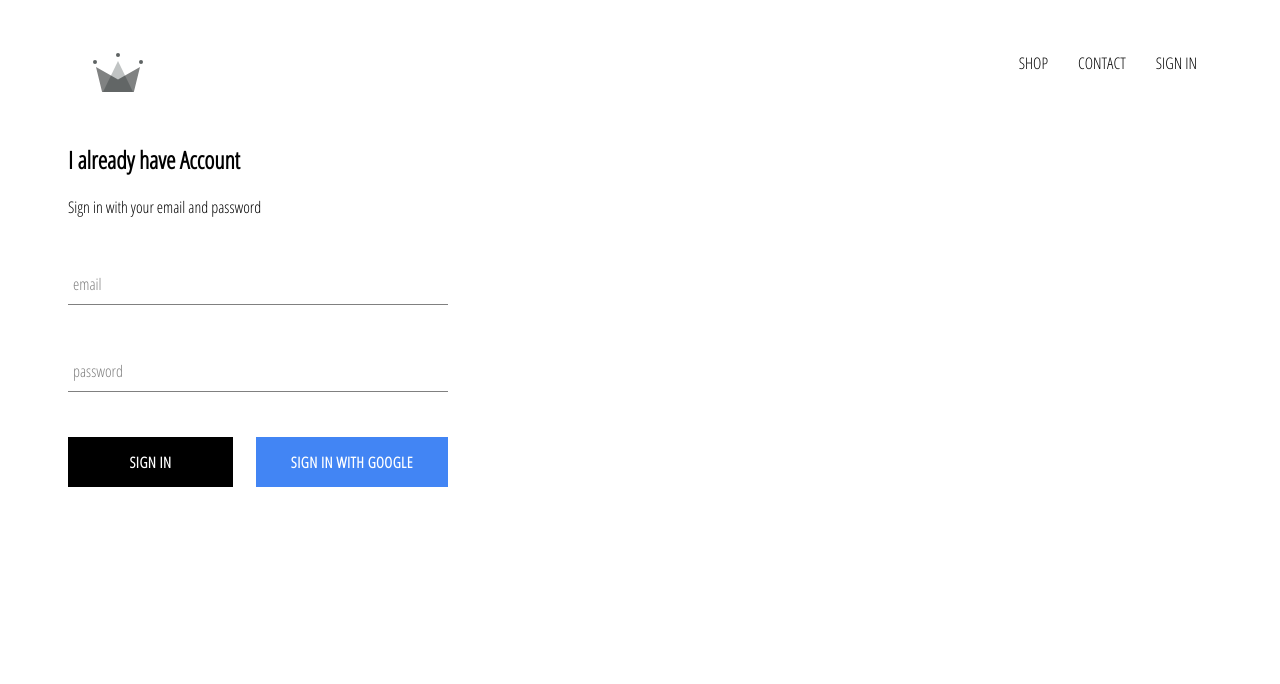
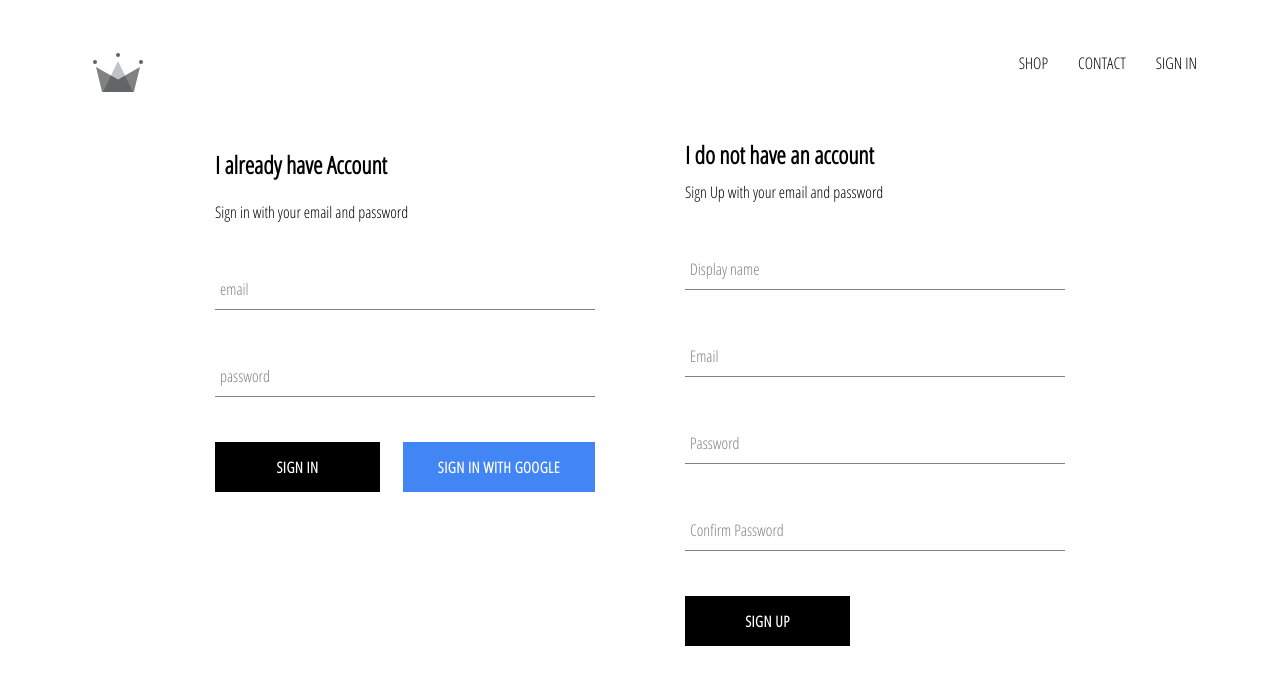
Before and after one commit to IvanLastovko/Clothing-App, a React (Create React App) app: page /signin in a window 1280 px wide. Shown: the top 684 px of the page. Built offline with nearby package versions, Linux system fonts and the light colour scheme; no server answers.

Commit message:
included sign up with password form using firebase

```diff
--- a/src/App.jsx
+++ b/src/App.jsx
@@ -7,7 +7,7 @@
 import SignInAndSignUp from './pages/sign-in-and-sign-up/sign-in-and-sign-up.component';
 import ShopPage from './pages/shop/shop.component';
 import Header from './components/header/header.component';
-import { auth } from './firebase/firebase.utils';
+import { auth, createUserProfileDocument } from './firebase/firebase.utils';
 
 class App extends React.Component {
   constructor() {
@@ -21,15 +21,27 @@
   unsubscribeFromAuth = null;
 
   componentDidMount() {
-    this.unsubscribeFromAuth = auth.onAuthStateChanged(user => {
-      this.setState({ currentUser: user })
+    this.unsubscribeFromAuth = auth.onAuthStateChanged(async userAuth => {
+      if (userAuth) {
+        const userRef = await createUserProfileDocument(userAuth);
 
-      console.log(user);
-
+        userRef.onSnapshot(snapShot => {
+          this.setState({
+            currentUser: {
+              id: snapShot.id,
+              ...snapShot.data()
+            }
+          });
+          console.log('New State is ... : ', this.state);
+        });
+      }
+      else{
+        this.setState({currentUser: userAuth})
+      }
     });
   }
 
-  componentWillUnmount(){
+  componentWillUnmount() {
     this.unsubscribeFromAuth();
   }
 
--- a/src/components/sign-in/sign-in.component.jsx
+++ b/src/components/sign-in/sign-in.component.jsx
@@ -26,7 +26,6 @@
 
       this.setState({ [name]: value })
    }
-
    render() {
       return (
          <div className='sign-in'>
--- /dev/null
+++ b/src/components/sign-up/sign-up.component.jsx
@@ -0,0 +1,107 @@
+import React from 'react';
+
+import './sign-up.styles.scss'
+import FormInput from '../form-input/form-input.component';
+import CustomButton from '../custom-button/custom-button.component';
+
+import { auth, createUserProfileDocument } from '../../firebase/firebase.utils';
+
+class SignUp extends React.Component {
+   constructor() {
+      super();
+
+      this.state = {
+         displayName: '',
+         email: '',
+         password: '',
+         confirmPassword: ''
+      }
+   }
+
+   handleSubmit = async event => {
+      event.preventDefault();
+
+      const { displayName, email, password, confirmPassword } = this.state;
+      if (password !== confirmPassword) {
+         alert('passwords do not match');
+         return;
+      }
+
+      try {
+         const { user } = await auth.createUserWithEmailAndPassword(
+            email,
+            password
+         );
+
+         await createUserProfileDocument(user, { displayName });
+            console.log('Created User: ', user);
+
+         this.setState({
+            displayName: '',
+            email: '',
+            password: '',
+            confirmPassword: ''
+         })
+
+      } catch (err) {
+         console.log(err);
+      }
+   }
+
+   handleChange = event => {
+      const {name, value} = event.target;
+
+      this.setState({[name]: value})
+   }
+
+   render() {
+      const { displayName, email, password, confirmPassword } = this.state;
+      return (
+         <div className='sign-up'>
+            <h2 className='title'>
+               I do not have an account
+            </h2>
+            <span>
+               Sign Up with your email and password
+            </span>
+            <form className='sign-up-form' onSubmit={this.handleSubmit} >
+               <FormInput
+                  type='text'
+                  name='displayName'
+                  value={displayName}
+                  onChange={this.handleChange}
+                  label='Display name'
+                  required
+               />
+               <FormInput
+                  type='email'
+                  name='email'
+                  value={email}
+                  onChange={this.handleChange}
+                  label='Email'
+                  required
+               />
+               <FormInput
+                  type='password'
+                  name='password'
+                  value={password}
+                  onChange={this.handleChange}
+                  label='Password'
+                  required
+               />
+               <FormInput
+                  type='password'
+                  name='confirmPassword'
+                  value={confirmPassword}
+                  onChange={this.handleChange}
+                  label='Confirm Password'
+                  required
+               />
+               <CustomButton type='submit'> SIGN UP </CustomButton>
+            </form>
+         </div>
+      )
+   }
+}
+
+export default SignUp;
--- /dev/null
+++ b/src/components/sign-up/sign-up.styles.scss
@@ -0,0 +1,9 @@
+.sign-up {
+  display: flex;
+  flex-direction: column;
+  width: 380px;
+
+  .title {
+    margin: 10px 0;
+  }
+}
--- a/src/firebase/firebase.utils.js
+++ b/src/firebase/firebase.utils.js
@@ -14,6 +14,32 @@
    measurementId: "G-FR869KGXH9"
 };
 
+export const createUserProfileDocument = async (userAuth, additionalData) => {
+   if (!userAuth) return;
+
+   const userRef = firestore.doc(`users/${userAuth.uid}`);
+   const snapShot = await userRef.get();
+
+   if (!snapShot.exists) {
+      const { displayName, email } = userAuth;
+      const createdAt = new Date();
+
+      try {
+         await userRef.set({
+            displayName,
+            email,
+            createdAt,
+            ...additionalData
+         })
+      } catch (err) {
+         console.log(err);
+      }
+   }
+
+   return userRef;
+
+}
+
 firebase.initializeApp(firebaseConfig);
 
 export const auth = firebase.auth();
--- a/src/pages/sign-in-and-sign-up/sign-in-and-sign-up.component.jsx
+++ b/src/pages/sign-in-and-sign-up/sign-in-and-sign-up.component.jsx
@@ -1,12 +1,14 @@
 import React from 'react';
 
 import SignIn from '../../components/sign-in/sign-in.component';
+import SignUp from '../../components/sign-up/sign-up.component';
 
 import './sign-in-and-sign-up.styles.scss'
 
 const SignInAndSignUp = () => (
    <div className='sign-in-and-sign-up'>
       <SignIn />
+      <SignUp />
    </div>
 );
 
--- a/src/pages/sign-in-and-sign-up/sign-in-and-sign-up.styles.scss
+++ b/src/pages/sign-in-and-sign-up/sign-in-and-sign-up.styles.scss
@@ -0,0 +1,6 @@
+.sign-in-and-sign-up {
+   width: 850px;
+   display: flex;
+   justify-content: space-between;
+   margin: 30px auto;
+ }
```
